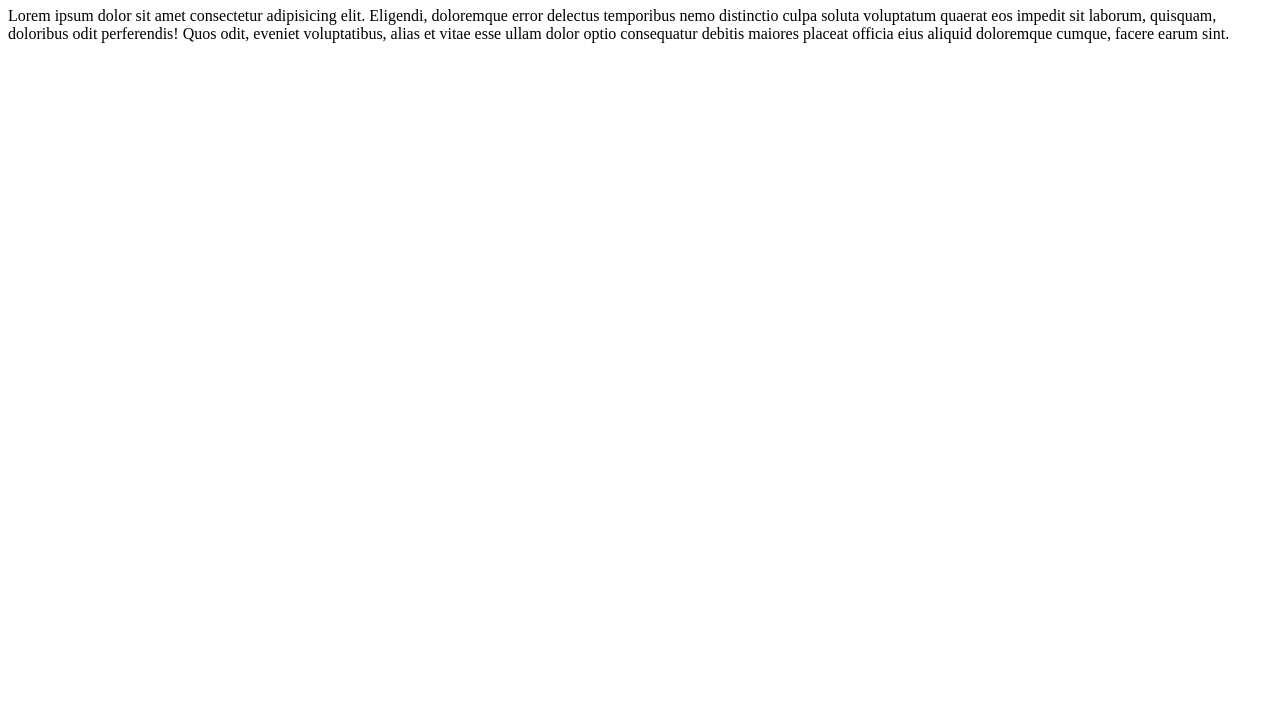
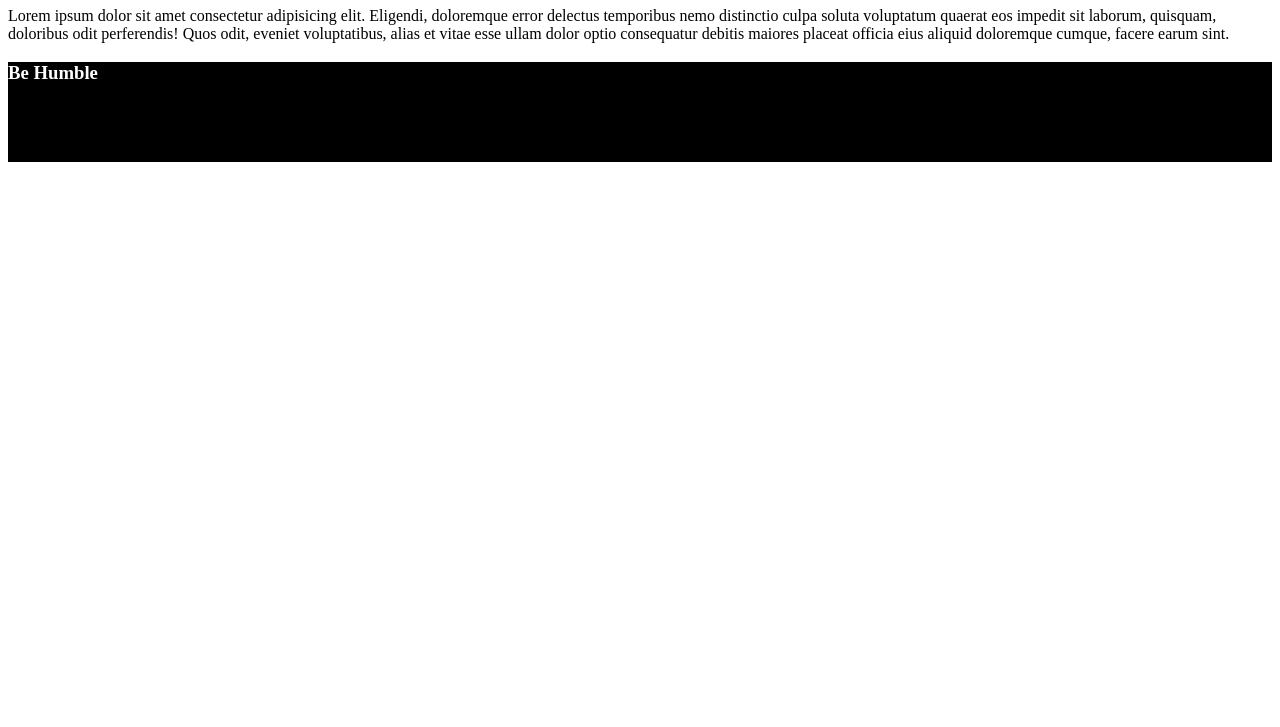
Before and after one commit to alifkhan2020/git-demo, a plain HTML site: page index.html in a window 1280 px wide. Shown: the part 73-800 px from the top of the page. Drawn offline with Linux system fonts and the light colour scheme.

Commit message:
habjabi added

```diff
--- a/index.html
+++ b/index.html
@@ -9,5 +9,9 @@
 <body>
     <h1>Tailwind- lege batash</h1>
     <p>Lorem ipsum dolor sit amet consectetur adipisicing elit. Eligendi, doloremque error delectus temporibus nemo distinctio culpa soluta voluptatum quaerat eos impedit sit laborum, quisquam, doloribus odit perferendis! Quos odit, eveniet voluptatibus, alias et vitae esse ullam dolor optio consequatur debitis maiores placeat officia eius aliquid doloremque cumque, facere earum sint.</p>
+    <footer style="height: 100px; background-color:#000; color: #fff;">
+        <h3>Be Humble</h3>
+
+    </footer>
 </body>
 </html>
```
